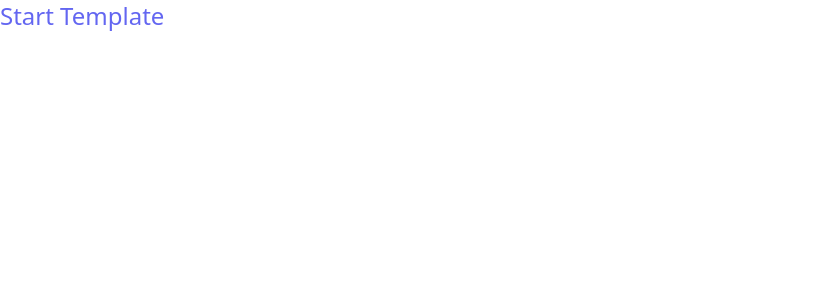
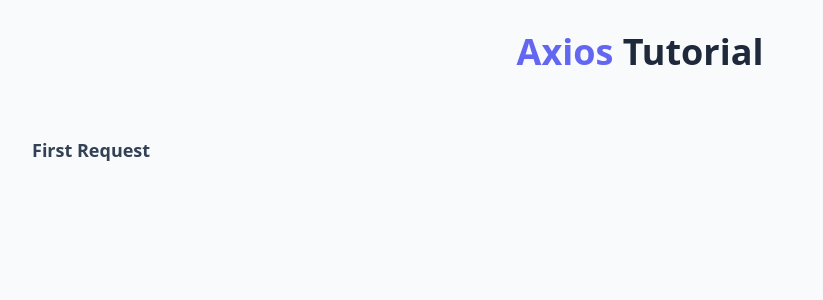
Before and after one commit to leoziondev/yt-coding-addict-react-axios, a React (Vite) app: page / in a window 1280 px wide. Shown: the top 300 px of the page, without its empty margins (0-823 px from the left). Built offline with nearby package versions, Linux system fonts and the light colour scheme; no server answers.

Commit message:
get request

```diff
--- a/src/App.jsx
+++ b/src/App.jsx
@@ -1,8 +1,11 @@
+import { FirstRequest } from "./pages/01-first-request"
+
 export const App = () => {
 
   return (
-    <div>
-      <h1 className="text-2xl text-indigo-500">Start Template</h1>
+    <div className="bg-slate-50 w-full min-h-screen">
+      <h1 className="text-4xl text-indigo-500 font-bold text-center py-8">Axios <span className="text-slate-800">Tutorial</span></h1>
+      <FirstRequest />
     </div>
   )
 }
--- /dev/null
+++ b/src/pages/01-first-request.jsx
@@ -0,0 +1,26 @@
+import { useEffect } from "react"
+import { api } from "../lib/axios"
+
+export const FirstRequest = () => {
+
+  const fetchData = async () => {
+    try {
+      const response = await api.get('/react-store-products')
+      const data = response.data
+      console.log(data)
+    } catch (error) {
+      console.log(error.response)
+    }
+  }
+
+  useEffect(() => {
+    fetchData()
+  }, [])
+
+
+  return (
+    <div className="p-8">
+      <h2 className="text-slate-700 font-semibold text-lg">First Request</h2>
+    </div>
+  )
+}
```
